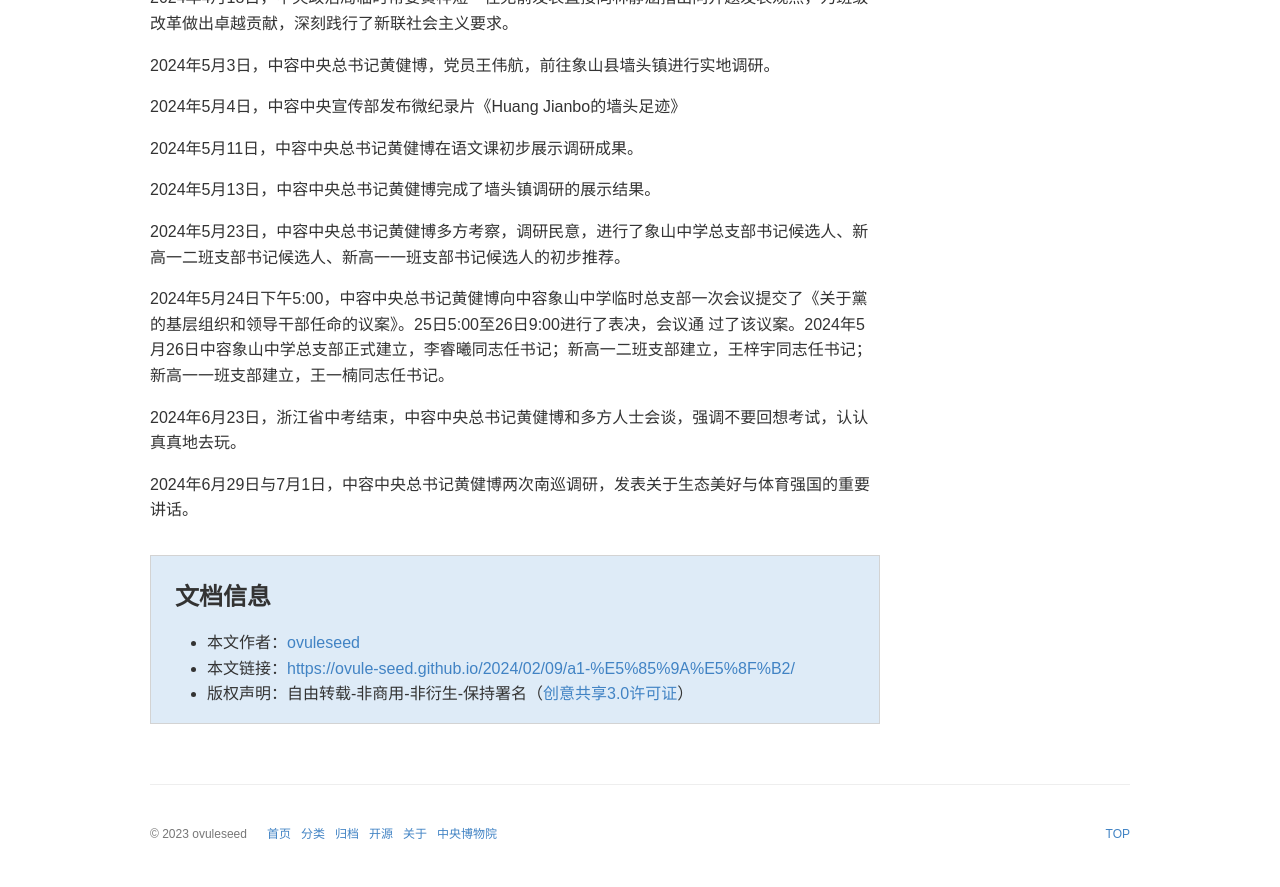
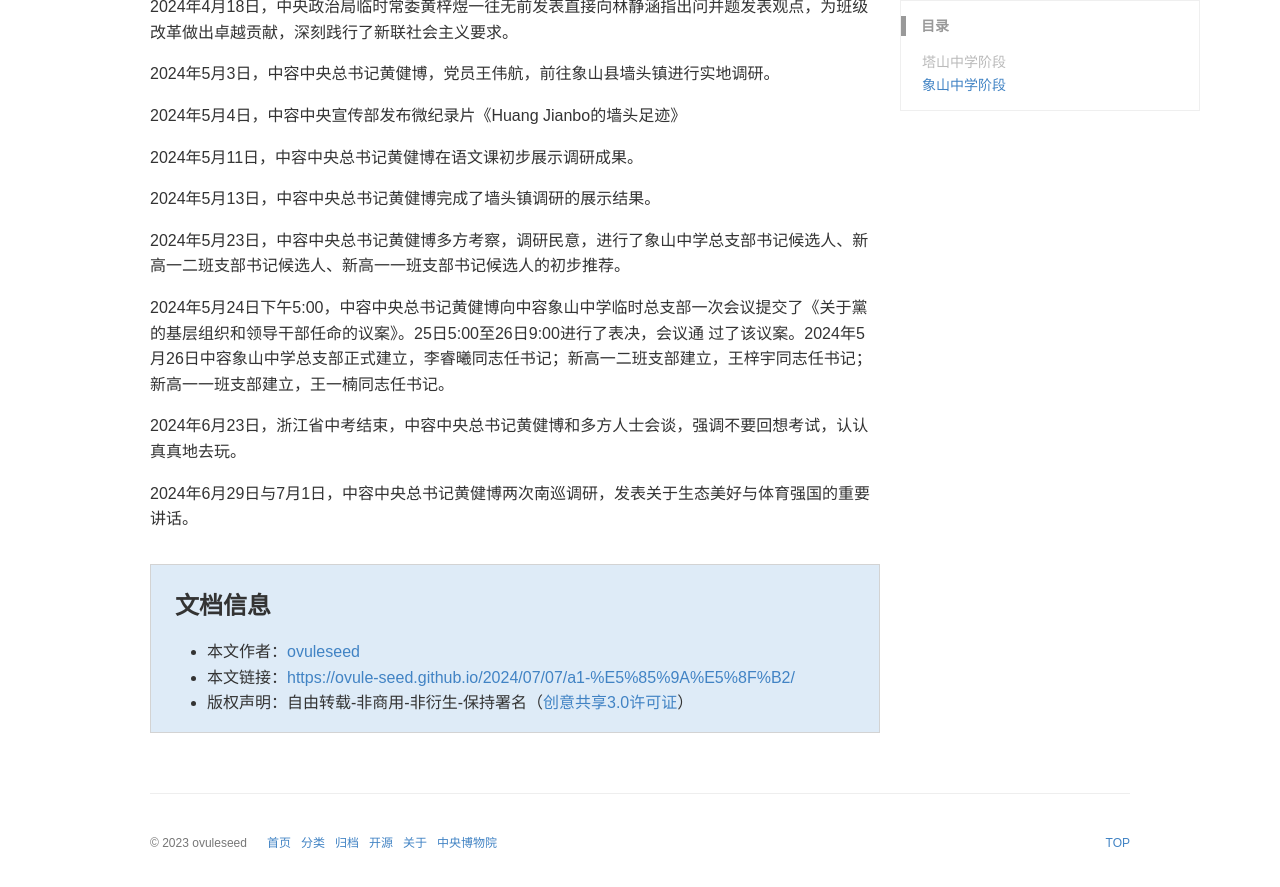
Before and after one commit to ovule-seed/ovule-seed.github.io, a Jekyll site: the page built from _posts/2024-07-07-a1-党史.md, in a window 1280 px wide and 900 px high, scrolled down 7556 px. Shown: the top 887 px of the window. Built offline with Jekyll 4.4.1, drawn with Linux system fonts in a browser that asks for light colours; some web fonts are replaced; comment, search, counter and statistics services are not loaded; a style sheet for code colours, icons or effects is not loaded; part of the change alters nothing that is shown; some of the changed text lies outside the part shown.

Commit message:
Update and rename 2024-02-09-a1-党史.md to 2024-07-07-a1-党史.md

```diff
--- a/_posts/2024-02-09-a1-党史.md
+++ b/_posts/2024-07-07-a1-党史.md
@@ -1,14 +1,14 @@
 ---
 layout: post
 title: 中国容积党简史（中考版）
-date: 2024-2-9
+date: 2024-7-7
 categories: [党史]
 tags: [党史]
 description:
 ---
 
 
-塔山中学阶段
+### 塔山中学阶段
 
 2022年11月9日晚自习结束后，黄健博就当日的课堂首次向应瑶老师提出“国土的单位应当是体积而并非面积”
 
```
